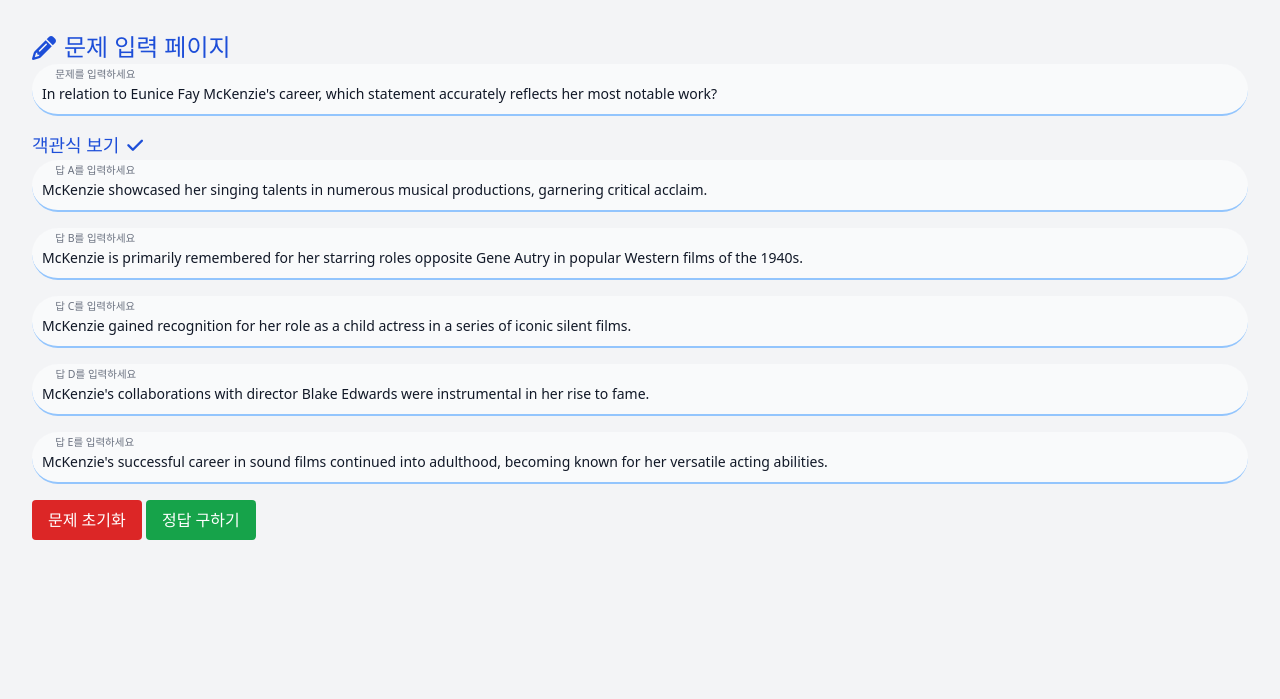
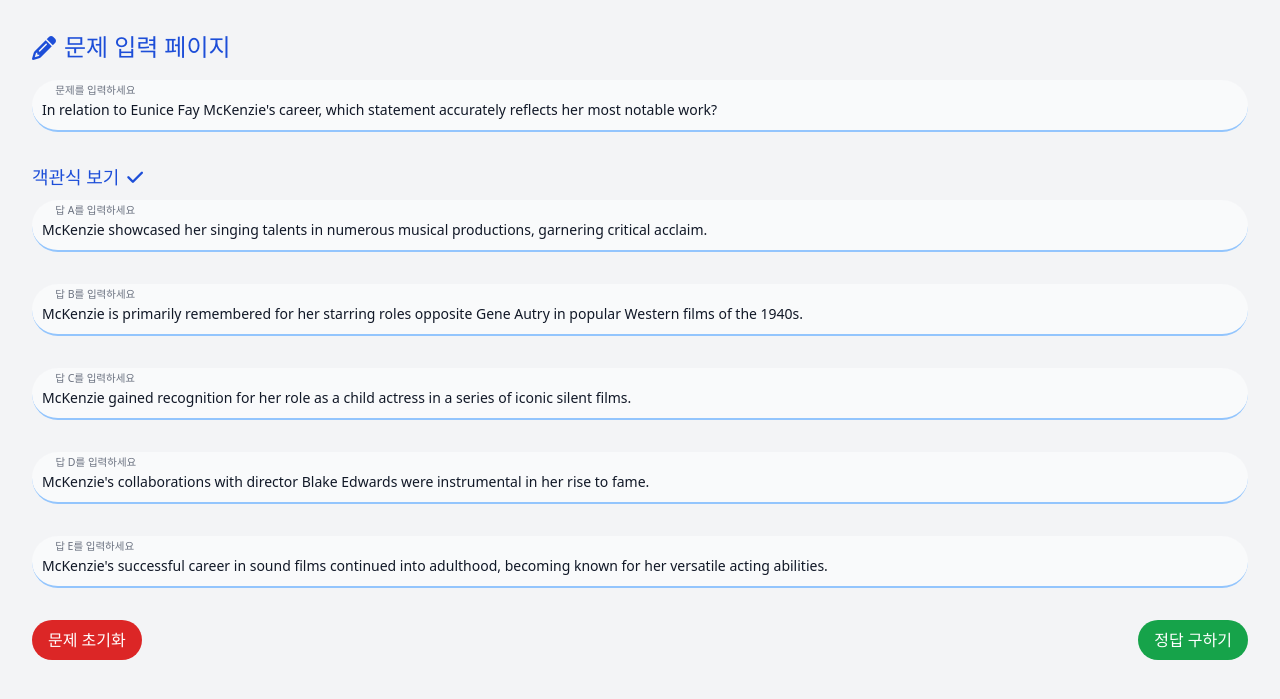
Before and after one commit to mrseongminkim/capstone-project, a Flask app: page / in a window 1280 px wide. Shown: the top 699 px of the page. Run offline with Flask 3, Linux system fonts and the light colour scheme; parts of the project's set-up code (start-up, migrations or seed data) failed here and were passed over; some libraries are stand-ins or nearby versions; some web fonts are replaced.

Commit message:
Update index.html
버튼 정답 구하기 버튼 오른쪽 끝으로 보내고 Input칸 사이 간격 조금 띄우기

```diff
--- a/templates/index.html
+++ b/templates/index.html
@@ -22,7 +22,6 @@
       href="/static/images/favicon-96x96.png"
       sizes="96x96"
     />
-
     <script src="https://cdn.tailwindcss.com"></script>
     <link
       rel="stylesheet"
@@ -38,10 +37,10 @@
   <body class="bg-gray-100 font-sans Giants-Bold">
     <div class="container mx-auto p-8">
       <div class="mb-4">
-        <h1 class="text-2xl text-blue-700 flex items-center">
+        <h1 class="mb-4 text-2xl text-blue-700 flex items-center">
           <i class="fas fa-pencil mr-2"></i>문제 입력 페이지
         </h1>
-        <div class="relative mb-4">
+        <div class="relative mb-8">
           <input
             type="text"
             id="question"
@@ -59,11 +58,11 @@
       </div>
 
       <div class="mb-4">
-        <h2 class="text-lg text-blue-700 flex items-center">
+        <h2 class="mb-2 text-lg text-blue-700 flex items-center">
           객관식 보기<i class="fas fa-check ml-2"></i>
         </h2>
 
-        <div class="relative mb-4">
+        <div class="relative mb-8">
           <input
             type="text"
             id="A"
@@ -78,7 +77,7 @@
           >
         </div>
 
-        <div class="relative mb-4">
+        <div class="relative mb-8">
           <input
             type="text"
             id="B"
@@ -93,7 +92,7 @@
           >
         </div>
 
-        <div class="relative mb-4">
+        <div class="relative mb-8">
           <input
             type="text"
             id="C"
@@ -108,7 +107,7 @@
           >
         </div>
 
-        <div class="relative mb-4">
+        <div class="relative mb-8">
           <input
             type="text"
             id="D"
@@ -123,7 +122,7 @@
           >
         </div>
 
-        <div class="relative mb-4">
+        <div class="relative mb-8">
           <input
             type="text"
             id="E"
@@ -138,19 +137,20 @@
           >
         </div>
       </div>
+      <div class="flex justify-between">
         <button
           id="reset_button"
-        class="bg-red-600 text-white px-4 py-2 rounded hover:bg-red-700"
+          class="bg-red-600 text-white px-4 py-2 rounded-full hover:bg-red-700"
         >
           문제 초기화
         </button>
         <button
           id="submit_button"
-        class="bg-green-600 text-white px-4 py-2 rounded hover:bg-green-700"
+          class="bg-green-600 text-white px-4 py-2 rounded-full hover:bg-green-700"
         >
           정답 구하기
         </button>
-
+      </div>
       <div id="answer" class="text-blue-500 text-lg text-center"></div>
 
       <div id="loading" class="hidden text-blue-500 text-lg text-center mb-4">
```
Lines whose indentation alone changed are shown as unchanged.
